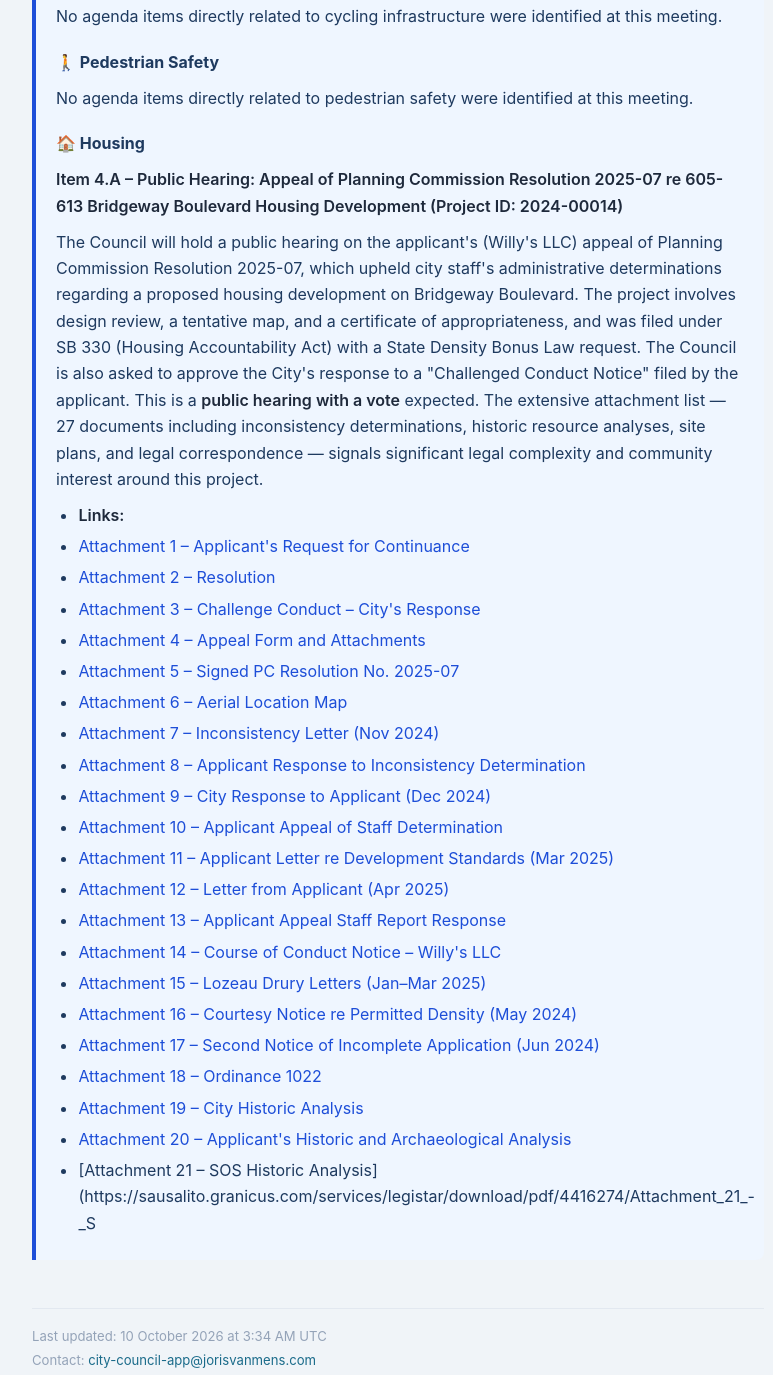
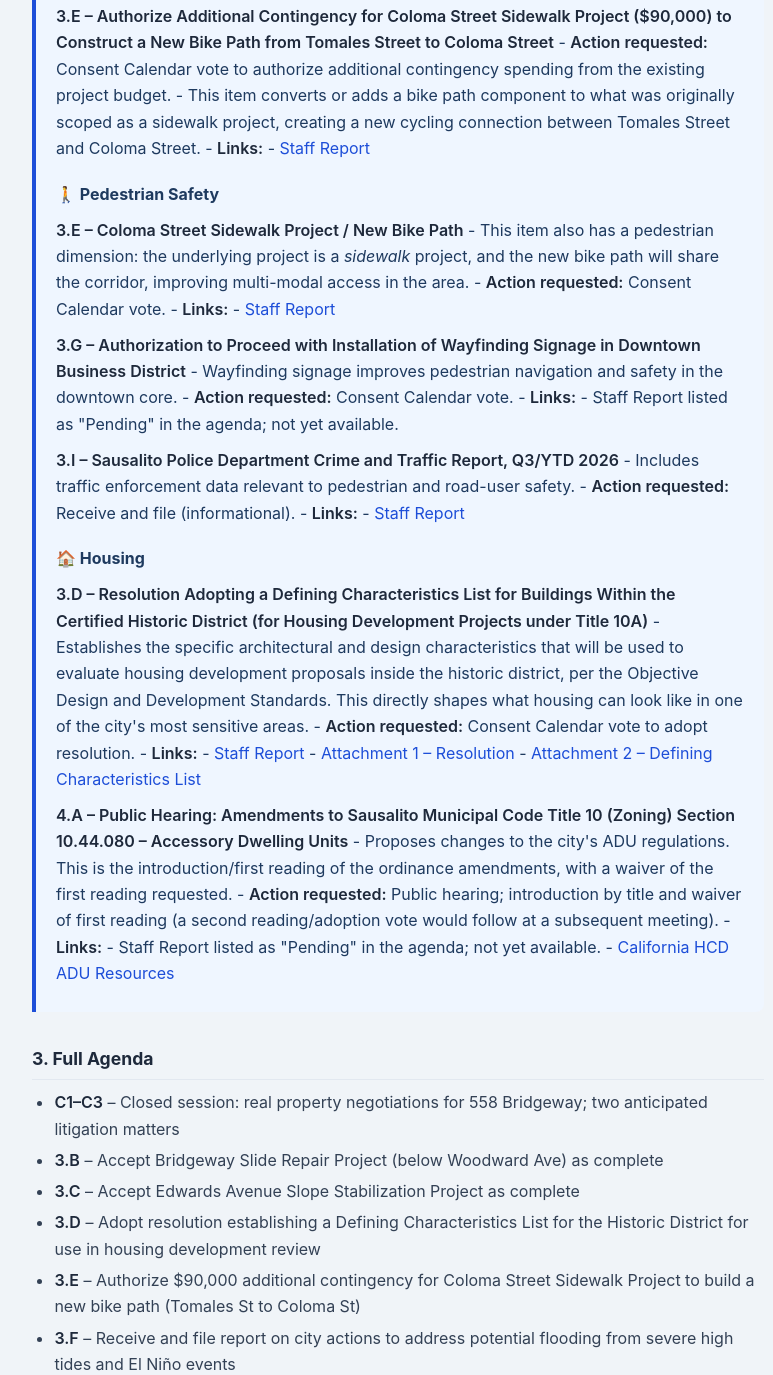
Before and after one commit to jorisvanmens/jorisvanmens.github.io, a plain HTML site: page city-council/index.html in a window 1280 px wide. Shown: the part 663-2038 px from the top of the page, without its empty margins (242-1015 px from the left). Drawn offline with Linux system fonts and the light colour scheme.

Commit message:
Update City Council agenda summary [automated]

```diff
--- a/city-council/index.html
+++ b/city-council/index.html
@@ -3,7 +3,7 @@
 <head>
   <meta charset="UTF-8">
   <meta name="viewport" content="width=device-width, initial-scale=1.0">
-  <title>Sausalito City Council: Upcoming Meeting — October 20, 2026</title>
+  <title>Sausalito City Council: Upcoming Meeting — November 17, 2026</title>
   <style>
     *, *::before, *::after { box-sizing: border-box; margin: 0; padding: 0; }
 
@@ -127,52 +127,77 @@
   <header class="site-header">
     <div class="header-inner">
       <h1>⚓ Sausalito City Council: Upcoming Meeting</h1>
-      <p class="meeting-label">October 20, 2026 Meeting Agenda Summary</p>
+      <p class="meeting-label">November 17, 2026 Meeting Agenda Summary</p>
     </div>
   </header>
 
   <div class="pdf-bar">
     <div class="pdf-bar-inner">
-      📄 <a href="https://granicus_production_attachments.s3.amazonaws.com/sausalito/16a87d1895ccb879f9db05ef2dfe19670.pdf">Download full agenda PDF</a>
+      📄 <a href="https://granicus_production_attachments.s3.amazonaws.com/sausalito/c76b3721af8783e7bb5f8d05e475d0010.pdf">Download full agenda PDF</a>
     </div>
   </div>
 
   <div class="page">
     <div class="summary" id="summary">
       <h2>1. Meeting Overview</h2>
-<p><em>Tuesday October 20, 2026 · Special Meeting (Closed Session) 4:00 PM · Regular Meeting 5:00 PM</em></p>
-<p>The dominant item on this agenda is a contentious public hearing on an appeal of Planning Commission decisions regarding a proposed housing development at 605-613 Bridgeway Boulevard filed under SB 330 (the Housing Accountability Act) and the State Density Bonus Law (4.A). The Council will also address two anticipated litigation matters in closed session (C1, C2), ratify a local emergency proclamation related to the 2026-2027 El Niño event (3.D), and handle several routine consent items including a Gate 5 Road progress report (3.B) and the Library's first-quarter report (3.C).</p>
+<p><em>Tuesday November 17, 2026 · Special Meeting (Closed Session) 4:00 PM · Regular Meeting 5:00 PM</em></p>
+<p>This agenda is heavy on infrastructure and resilience, with multiple items addressing slope repairs (3.B, 3.C), flood preparedness (3.F), drainage improvements (3.H, 3.M), and the realignment of Willow Creek around Willow Creek School (3.N). Housing-related items are also prominent, including adoption of a historic district defining-characteristics list that will govern housing development review (3.D) and a public hearing on ADU zoning amendments (4.A). A new bike path authorization (3.E) and a holiday parking program (5.A) round out a packed consent calendar and business agenda.</p>
 <h2>2. Topics of Interest</h2>
 <h3>🚲 Cycling</h3>
-<p>No agenda items directly related to cycling infrastructure were identified at this meeting.</p>
+<p><strong>3.E – Authorize Additional Contingency for Coloma Street Sidewalk Project ($90,000) to Construct a New Bike Path from Tomales Street to Coloma Street</strong>
+- <strong>Action requested:</strong> Consent Calendar vote to authorize additional contingency spending from the existing project budget.
+- This item converts or adds a bike path component to what was originally scoped as a sidewalk project, creating a new cycling connection between Tomales Street and Coloma Street.
+- <strong>Links:</strong>
+  - <a href="https://sausalito.granicus.com/services/legistar/download/pdf/4476844/Staff_Report.pdf">Staff Report</a></p>
 <h3>🚶 Pedestrian Safety</h3>
-<p>No agenda items directly related to pedestrian safety were identified at this meeting.</p>
+<p><strong>3.E – Coloma Street Sidewalk Project / New Bike Path</strong>
+- This item also has a pedestrian dimension: the underlying project is a <em>sidewalk</em> project, and the new bike path will share the corridor, improving multi-modal access in the area.
+- <strong>Action requested:</strong> Consent Calendar vote.
+- <strong>Links:</strong>
+  - <a href="https://sausalito.granicus.com/services/legistar/download/pdf/4476844/Staff_Report.pdf">Staff Report</a></p>
+<p><strong>3.G – Authorization to Proceed with Installation of Wayfinding Signage in Downtown Business District</strong>
+- Wayfinding signage improves pedestrian navigation and safety in the downtown core.
+- <strong>Action requested:</strong> Consent Calendar vote.
+- <strong>Links:</strong>
+  - Staff Report listed as "Pending" in the agenda; not yet available.</p>
+<p><strong>3.I – Sausalito Police Department Crime and Traffic Report, Q3/YTD 2026</strong>
+- Includes traffic enforcement data relevant to pedestrian and road-user safety.
+- <strong>Action requested:</strong> Receive and file (informational).
+- <strong>Links:</strong>
+  - <a href="https://sausalito.granicus.com/services/legistar/download/pdf/4476985/2026_Third_Quarter-Year_to_Date_Staff_Report.pdf">Staff Report</a></p>
 <h3>🏠 Housing</h3>
-<p><strong>Item 4.A – Public Hearing: Appeal of Planning Commission Resolution 2025-07 re 605-613 Bridgeway Boulevard Housing Development (Project ID: 2024-00014)</strong></p>
-<p>The Council will hold a public hearing on the applicant's (Willy's LLC) appeal of Planning Commission Resolution 2025-07, which upheld city staff's administrative determinations regarding a proposed housing development on Bridgeway Boulevard. The project involves design review, a tentative map, and a certificate of appropriateness, and was filed under SB 330 (Housing Accountability Act) with a State Density Bonus Law request. The Council is also asked to approve the City's response to a "Challenged Conduct Notice" filed by the applicant. This is a <strong>public hearing with a vote</strong> expected. The extensive attachment list — 27 documents including inconsistency determinations, historic resource analyses, site plans, and legal correspondence — signals significant legal complexity and community interest around this project.</p>
+<p><strong>3.D – Resolution Adopting a Defining Characteristics List for Buildings Within the Certified Historic District (for Housing Development Projects under Title 10A)</strong>
+- Establishes the specific architectural and design characteristics that will be used to evaluate housing development proposals inside the historic district, per the Objective Design and Development Standards. This directly shapes what housing can look like in one of the city's most sensitive areas.
+- <strong>Action requested:</strong> Consent Calendar vote to adopt resolution.
+- <strong>Links:</strong>
+  - <a href="https://sausalito.granicus.com/services/legistar/download/pdf/4480207/Staff_Report_CC_DCL_11.17.2026.pdf">Staff Report</a>
+  - <a href="https://sausalito.granicus.com/services/legistar/download/pdf/4480208/Attachment_1_-_Resolution.pdf">Attachment 1 – Resolution</a>
+  - <a href="https://sausalito.granicus.com/services/legistar/download/pdf/4480216/Attachment_2_-_Defining_Characteristics_List.pdf">Attachment 2 – Defining Characteristics List</a></p>
+<p><strong>4.A – Public Hearing: Amendments to Sausalito Municipal Code Title 10 (Zoning) Section 10.44.080 – Accessory Dwelling Units</strong>
+- Proposes changes to the city's ADU regulations. This is the introduction/first reading of the ordinance amendments, with a waiver of the first reading requested.
+- <strong>Action requested:</strong> Public hearing; introduction by title and waiver of first reading (a second reading/adoption vote would follow at a subsequent meeting).
+- <strong>Links:</strong>
+  - Staff Report listed as "Pending" in the agenda; not yet available.
+  - <a href="https://www.hcd.ca.gov/policy-and-research/accessory-dwelling-units">California HCD ADU Resources</a></p>
+<h2>3. Full Agenda</h2>
 <ul>
-<li><strong>Links:</strong></li>
-<li><a href="https://sausalito.granicus.com/services/legistar/download/pdf/4416160/Attachment_1_-_Applicant_s_Request_for_Continuance.pdf">Attachment 1 – Applicant's Request for Continuance</a></li>
-<li><a href="https://sausalito.granicus.com/services/legistar/download/pdf/4416161/Attachment_2_-_Resolution.pdf">Attachment 2 – Resolution</a></li>
-<li><a href="https://sausalito.granicus.com/services/legistar/download/pdf/4416163/Attachment_3_-_Challenge_Conduct_-_City_s_Response.pdf">Attachment 3 – Challenge Conduct – City's Response</a></li>
-<li><a href="https://sausalito.granicus.com/services/legistar/download/pdf/4416165/Attachment_4_-_Appeal_form_and_Attachments.pdf">Attachment 4 – Appeal Form and Attachments</a></li>
-<li><a href="https://sausalito.granicus.com/services/legistar/download/pdf/4416170/Attachment_5_-_Signed_PC_Resolution_No._2025-07_Appeal_605-613_Bridgeway.pdf">Attachment 5 – Signed PC Resolution No. 2025-07</a></li>
-<li><a href="https://sausalito.granicus.com/services/legistar/download/pdf/4416187/Attachment_6_-_Aerial_Location_Map_605-613_Bridgeway.pdf">Attachment 6 – Aerial Location Map</a></li>
-<li><a href="https://sausalito.granicus.com/services/legistar/download/pdf/4416189/Attachment_7_-_2024-00014_11_14_24_Inconsis_Leter_605-613_Bridgeway.pdf">Attachment 7 – Inconsistency Letter (Nov 2024)</a></li>
-<li><a href="https://sausalito.granicus.com/services/legistar/download/pdf/4416193/Attachment_8_-_Patterson_Oneill_11.27.2024__Response_to_Inconsistency_Determination.pdf">Attachment 8 – Applicant Response to Inconsistency Determination</a></li>
-<li><a href="https://sausalito.granicus.com/services/legistar/download/pdf/4416194/Attachment_9_-_2024-00014_12.17.24_Response_to_Brian_Oneill_605-613Bridgeway.pdf">Attachment 9 – City Response to Applicant (Dec 2024)</a></li>
-<li><a href="https://sausalito.granicus.com/services/legistar/download/pdf/4416195/Attachment_10_-_Patterson_Oneill_2024.12.27_Appeal_of_Staff_Determination.pdf">Attachment 10 – Applicant Appeal of Staff Determination</a></li>
-<li><a href="https://sausalito.granicus.com/services/legistar/download/pdf/4416196/Attachment_11_-_Patterson_Oneill_03.18.2025_Ap_Dev_Stands_605-613_Bridgeway.pdf">Attachment 11 – Applicant Letter re Development Standards (Mar 2025)</a></li>
-<li><a href="https://sausalito.granicus.com/services/legistar/download/pdf/4416204/Attachment_12_-_Fotsch_04.02.2025.pdf">Attachment 12 – Letter from Applicant (Apr 2025)</a></li>
-<li><a href="https://sausalito.granicus.com/services/legistar/download/pdf/4416213/Attachment_13_-_Patterson_Oneill_2024.04.02_Appeal_Staff_Report_Response.pdf">Attachment 13 – Applicant Appeal Staff Report Response</a></li>
-<li><a href="https://sausalito.granicus.com/services/legistar/download/pdf/4416214/Attachment_14_-_Patterson_Oneill_01.29.2024_Course_of_Conduct_Notice_-_Willys_LLC.pdf">Attachment 14 – Course of Conduct Notice – Willy's LLC</a></li>
-<li><a href="https://sausalito.granicus.com/services/legistar/download/pdf/4416230/Attachment_15_-_Lozeau_Drury_Letters_1.30_through_3.12.2025c.pdf">Attachment 15 – Lozeau Drury Letters (Jan–Mar 2025)</a></li>
-<li><a href="https://sausalito.granicus.com/services/legistar/download/pdf/4416247/Attachment_16_-_City_5.30.24_Courtesy_Update_Letter_Re_Density_605_Bridgeway_BEK_3761167.1.pdf">Attachment 16 – Courtesy Notice re Permitted Density (May 2024)</a></li>
-<li><a href="https://sausalito.granicus.com/services/legistar/download/pdf/4416251/Attachment_17_-_NOI_2nd_6.13.24_605_Bridgeway_2024-00014_KT.pdf">Attachment 17 – Second Notice of Incomplete Application (Jun 2024)</a></li>
-<li><a href="https://sausalito.granicus.com/services/legistar/download/pdf/4416257/Attachment_18_-_Ordinance_1022.pdf">Attachment 18 – Ordinance 1022</a></li>
-<li><a href="https://sausalito.granicus.com/services/legistar/download/pdf/4416259/Attachment_19_-_City_Historic_Analysis_605-613_Bridgeway.pdf">Attachment 19 – City Historic Analysis</a></li>
-<li><a href="https://sausalito.granicus.com/services/legistar/download/pdf/4416271/Attachment_20_-_Applicants_Historic_and_Archeological_Analysis.pdf">Attachment 20 – Applicant's Historic and Archaeological Analysis</a></li>
-<li>[Attachment 21 – SOS Historic Analysis](https://sausalito.granicus.com/services/legistar/download/pdf/4416274/Attachment_21_-_S</li>
+<li><strong>C1–C3</strong> – Closed session: real property negotiations for 558 Bridgeway; two anticipated litigation matters</li>
+<li><strong>3.B</strong> – Accept Bridgeway Slide Repair Project (below Woodward Ave) as complete</li>
+<li><strong>3.C</strong> – Accept Edwards Avenue Slope Stabilization Project as complete</li>
+<li><strong>3.D</strong> – Adopt resolution establishing a Defining Characteristics List for the Historic District for use in housing development review</li>
+<li><strong>3.E</strong> – Authorize $90,000 additional contingency for Coloma Street Sidewalk Project to build a new bike path (Tomales St to Coloma St)</li>
+<li><strong>3.F</strong> – Receive and file report on city actions to address potential flooding from severe high tides and El Niño events</li>
+<li><strong>3.G</strong> – Authorize installation of wayfinding signage in the downtown business district</li>
+<li><strong>3.H</strong> – Authorize first amendment to WSP professional services agreement ($104,781.10) for additional Gate 5 Area drainage design, reimbursed by US EDA grant</li>
+<li><strong>3.I</strong> – Receive and file Sausalito Police Department Q3/YTD 2026 Crime and Traffic Report</li>
+<li><strong>3.J</strong> – Adopt resolution approving updated job description for Director of Public Works</li>
+<li><strong>3.K</strong> – Approve updated position allocation table effective July 1, 2026</li>
+<li><strong>3.L</strong> – Adopt resolution amending Conflict of Interest Code and designated employees list</li>
+<li><strong>3.M</strong> – Adopt resolution authorizing construction contract with Valentine Corporation for Coloma Canal Tide Gate System ($272,000 not-to-exceed) and approve project plans/specifications</li>
+<li><strong>3.N</strong> – Accept report on realignment of Willow Creek around Willow Creek School</li>
+<li><strong>4.A</strong> – Public hearing: ADU zoning code amendments (Title 10, Section 10.44.080) – introduction and waiver of first reading</li>
+<li><strong>5.A</strong> – Resolution for holiday parking program waiving on-street meter fees on selected weekends</li>
+<li><strong>5.B</strong> – Resolution approving Downtown Sausalito Business Improvement District Association budget for FY 2026/2027</li>
 </ul>
     </div>
 
@@ -198,7 +223,7 @@
     </script>
 
     <footer class="page-footer">
-      <p>Last updated: 10 October 2026 at 3:34 AM UTC</p>
+      <p>Last updated: 7 November 2026 at 3:53 AM UTC</p>
       <p>Contact: <a href="mailto:city-council-app@jorisvanmens.com">city-council-app@jorisvanmens.com</a></p>
     </footer>
   </div>
```
Also changed, not shown: 2 other files.
